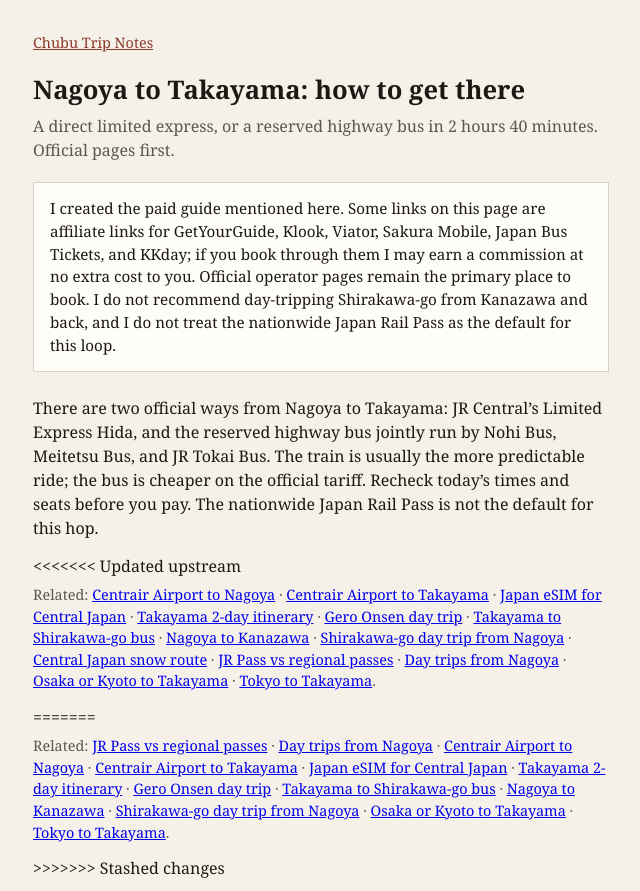
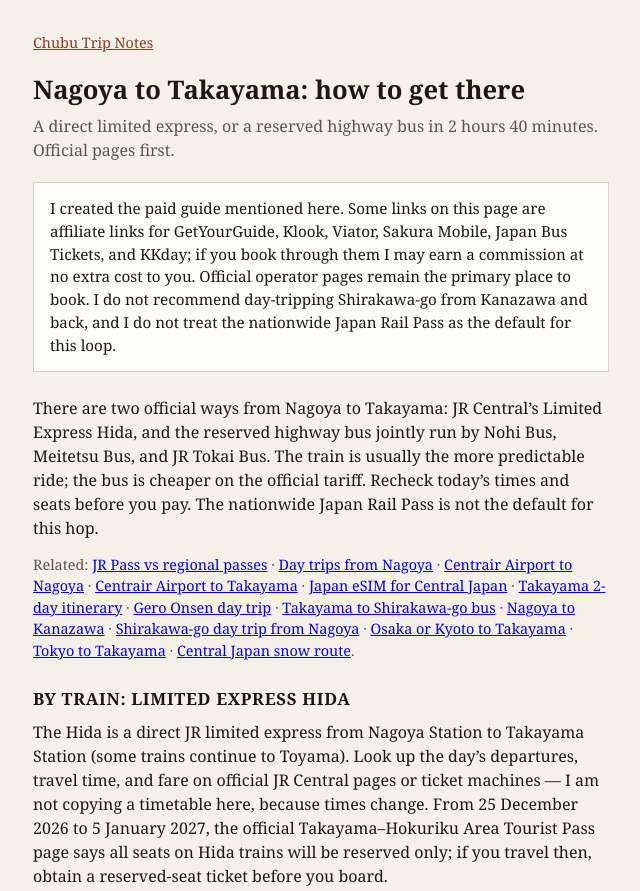
Before and after one commit to ats-business-hub/chubu, a plain HTML site: page nagoya-to-takayama/index.html in a window 1280 px wide. Shown: the top 891 px of the page, without its empty margins (319-959 px from the left). Drawn offline with Linux system fonts and the light colour scheme.

Commit message:
Fix leftover merge markers in two Related lines (union of both link lists) (2026-11-25)

```diff
--- a/nagoya-to-takayama/index.html
+++ b/nagoya-to-takayama/index.html
@@ -153,11 +153,7 @@
     </p>
 
     <p>There are two official ways from Nagoya to Takayama: JR Central’s Limited Express Hida, and the reserved highway bus jointly run by Nohi Bus, Meitetsu Bus, and JR Tokai Bus. The train is usually the more predictable ride; the bus is cheaper on the official tariff. Recheck today’s times and seats before you pay. The nationwide Japan Rail Pass is not the default for this hop.</p>
-<<<<<<< Updated upstream
-        <p class="note">Related: <a href="https://chubutripnotes.com/centrair-to-nagoya/">Centrair Airport to Nagoya</a> · <a href="https://chubutripnotes.com/centrair-to-takayama/">Centrair Airport to Takayama</a> · <a href="https://chubutripnotes.com/japan-esim-central-japan/">Japan eSIM for Central Japan</a> · <a href="https://chubutripnotes.com/takayama-2-day-itinerary/">Takayama 2-day itinerary</a> · <a href="https://chubutripnotes.com/gero-onsen-day-trip/">Gero Onsen day trip</a> · <a href="https://chubutripnotes.com/takayama-to-shirakawa-go-bus/">Takayama to Shirakawa-go bus</a> · <a href="https://chubutripnotes.com/nagoya-to-kanazawa/">Nagoya to Kanazawa</a> · <a href="https://chubutripnotes.com/shirakawa-go-day-trip-from-nagoya/">Shirakawa-go day trip from Nagoya</a> · <a href="https://chubutripnotes.com/central-japan-snow-route/">Central Japan snow route</a> · <a href="https://chubutripnotes.com/japan-rail-pass-vs-chubu-passes/">JR Pass vs regional passes</a> · <a href="https://chubutripnotes.com/nagoya-day-trips/">Day trips from Nagoya</a> · <a href="https://chubutripnotes.com/osaka-to-takayama/">Osaka or Kyoto to Takayama</a> · <a href="https://chubutripnotes.com/tokyo-to-takayama/">Tokyo to Takayama</a>.</p>
-=======
-    <p class="note">Related: <a href="https://chubutripnotes.com/japan-rail-pass-vs-chubu-passes/">JR Pass vs regional passes</a> · <a href="https://chubutripnotes.com/nagoya-day-trips/">Day trips from Nagoya</a> · <a href="https://chubutripnotes.com/centrair-to-nagoya/">Centrair Airport to Nagoya</a> · <a href="https://chubutripnotes.com/centrair-to-takayama/">Centrair Airport to Takayama</a> · <a href="https://chubutripnotes.com/japan-esim-central-japan/">Japan eSIM for Central Japan</a> · <a href="https://chubutripnotes.com/takayama-2-day-itinerary/">Takayama 2-day itinerary</a> · <a href="https://chubutripnotes.com/gero-onsen-day-trip/">Gero Onsen day trip</a> · <a href="https://chubutripnotes.com/takayama-to-shirakawa-go-bus/">Takayama to Shirakawa-go bus</a> · <a href="https://chubutripnotes.com/nagoya-to-kanazawa/">Nagoya to Kanazawa</a> · <a href="https://chubutripnotes.com/shirakawa-go-day-trip-from-nagoya/">Shirakawa-go day trip from Nagoya</a> · <a href="https://chubutripnotes.com/osaka-to-takayama/">Osaka or Kyoto to Takayama</a> · <a href="https://chubutripnotes.com/tokyo-to-takayama/">Tokyo to Takayama</a>.</p>
->>>>>>> Stashed changes
+    <p class="note">Related: <a href="https://chubutripnotes.com/japan-rail-pass-vs-chubu-passes/">JR Pass vs regional passes</a> · <a href="https://chubutripnotes.com/nagoya-day-trips/">Day trips from Nagoya</a> · <a href="https://chubutripnotes.com/centrair-to-nagoya/">Centrair Airport to Nagoya</a> · <a href="https://chubutripnotes.com/centrair-to-takayama/">Centrair Airport to Takayama</a> · <a href="https://chubutripnotes.com/japan-esim-central-japan/">Japan eSIM for Central Japan</a> · <a href="https://chubutripnotes.com/takayama-2-day-itinerary/">Takayama 2-day itinerary</a> · <a href="https://chubutripnotes.com/gero-onsen-day-trip/">Gero Onsen day trip</a> · <a href="https://chubutripnotes.com/takayama-to-shirakawa-go-bus/">Takayama to Shirakawa-go bus</a> · <a href="https://chubutripnotes.com/nagoya-to-kanazawa/">Nagoya to Kanazawa</a> · <a href="https://chubutripnotes.com/shirakawa-go-day-trip-from-nagoya/">Shirakawa-go day trip from Nagoya</a> · <a href="https://chubutripnotes.com/osaka-to-takayama/">Osaka or Kyoto to Takayama</a> · <a href="https://chubutripnotes.com/tokyo-to-takayama/">Tokyo to Takayama</a> · <a href="https://chubutripnotes.com/central-japan-snow-route/">Central Japan snow route</a>.</p>
 
     <h2>By train: Limited Express Hida</h2>
     <p>The Hida is a direct JR limited express from Nagoya Station to Takayama Station (some trains continue to Toyama). Look up the day’s departures, travel time, and fare on official JR Central pages or ticket machines — I am not copying a timetable here, because times change. From 25 December 2026 to 5 January 2027, the official Takayama–Hokuriku Area Tourist Pass page says all seats on Hida trains will be reserved only; if you travel then, obtain a reserved-seat ticket before you board.</p>
```
Also changed, not shown: shirakawa-go-day-trip-from-nagoya/index.html (+1 -5 lines).
